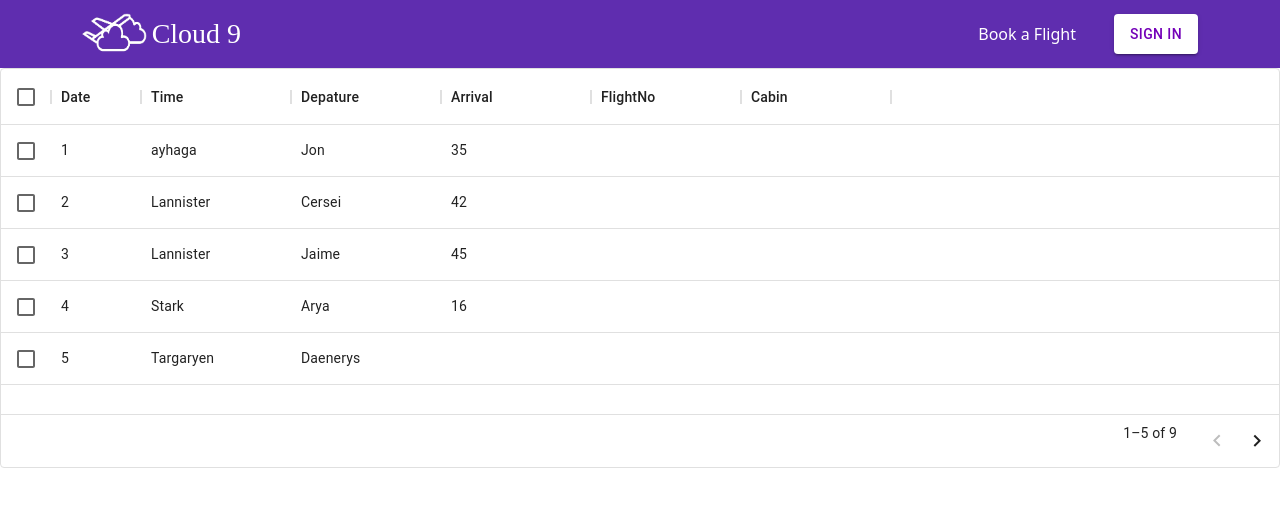
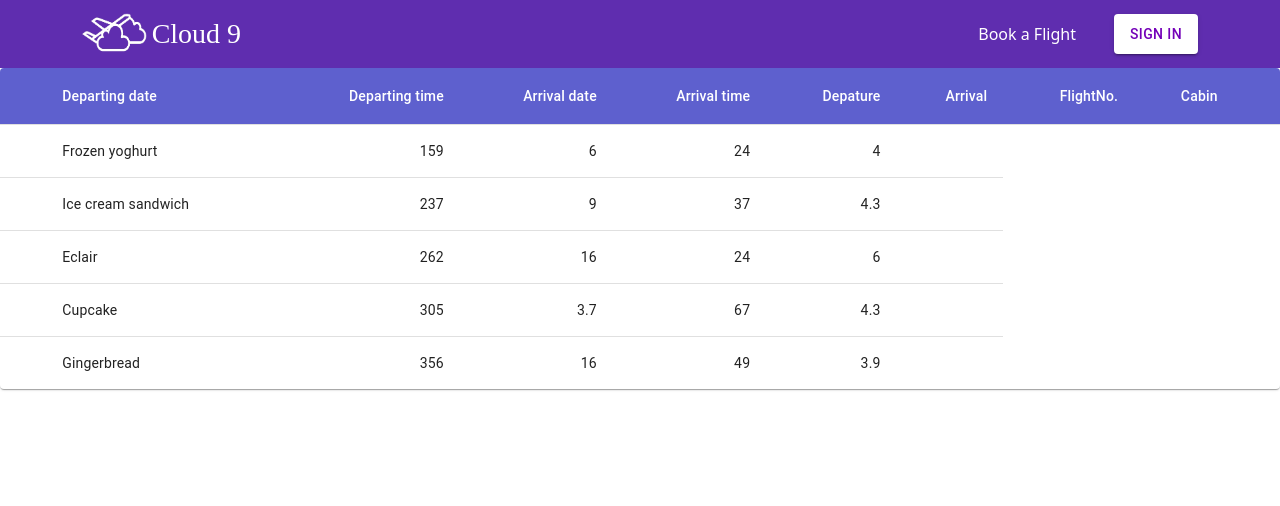
Before and after one commit to advanced-computer-lab/Scrum-Masters-, a React (Create React App) app in the folder frontend/: page /reservations in a window 1280 px wide. Shown: the top 506 px of the page. Built offline with nearby package versions, Linux system fonts and the light colour scheme; no server answers; a web font is replaced by a local one.

Commit message:
tazbeet frontend

```diff
--- a/frontend/src/App.js
+++ b/frontend/src/App.js
@@ -13,6 +13,7 @@ import Account from "./pages/user/signed/Account";
 import ViewFlightSummary from "./components/user/existing/FlightSummary";
 import Itenerary from "./pages/user/signed/viewItenirary";
 import DataGridDemo from "./components/user/existing/Reservations";
+import BasicTable from "./components/user/existing/Reservations";
 //import Reservations from "./components/user/existing/Reservations";
 //import Reservation from "../../backend/Models/Reservation";
 //import Reservation from "../../backend/Models/Reservation";
@@ -51,7 +52,7 @@ function App() {
           <Route exact path="/selectSeat" component={SelectSeat}></Route>
           <Route exact path="/account" component={Account}></Route>
           <Route exact path="/search" component={SearchingPage}></Route>
-          <Route exact path="/reservations" component={DataGridDemo}></Route>
+          <Route exact path="/reservations" component={BasicTable}></Route>
           <Route
             exact
             path="/confirmation"
--- a/frontend/src/components/user/existing/Reservations.js
+++ b/frontend/src/components/user/existing/Reservations.js
@@ -3,6 +3,110 @@ import { DataGrid } from '@mui/x-data-grid';
 import { GridCellParams } from '@mui/x-data-grid';
 import emailjs from "emailjs-com"
 import axios from "axios";
+import {
+    Button,
+    Box,
+    Collapse,
+    IconButton,
+    Table,
+    TableBody,
+    TablePagination,
+    TableCell,
+    TableContainer,
+    TableFooter,
+    TableHead,
+    TableRow,
+    Tooltip,
+    Typography,
+    tableCellClasses,
+    styled,
+    Paper,
+  } from '@mui/material';
+function createData(name, calories, fat, carbs, protein) {
+  return { name, calories, fat, carbs, protein };
+}
+
+const rows = [
+  createData('Frozen yoghurt', 159, 6.0, 24, 4.0),
+  createData('Ice cream sandwich', 237, 9.0, 37, 4.3),
+  createData('Eclair', 262, 16.0, 24, 6.0),
+  createData('Cupcake', 305, 3.7, 67, 4.3),
+  createData('Gingerbread', 356, 16.0, 49, 3.9),
+];
+
+export default function BasicTable() {
+    const [data, getData] = useState([]);
+    const ViewReservations = () => {
+        useEffect(() => {
+            axios
+              .get("http://localhost:8081/user/reservations/61aa2eb9d3eee0b9e4921105")
+              .then((res) => {
+                getData(res.data);
+                console.log(res.data);
+              })
+              .catch((err) => console.log(err));
+          },[])
+    }
+    ViewReservations();
+    const StyledTableCell = styled(TableCell)(({ theme }) => ({
+        [`&.${tableCellClasses.head}`]: {
+          backgroundColor: '#5e60ce',
+          color: theme.palette.common.white,
+        },
+      }));
+//     const ViewReservations = () => {
+//         useEffect(() => {
+//             axios
+//               .get("http://localhost:8081/user/reservations/61aa2eb9d3eee0b9e4921105")
+//               .then((res) => {
+//                 getData(res.data);
+//                 console.log(res.data);
+//               })
+//               .catch((err) => console.log(err));
+//           },[])
+//     }
+//     ViewReservations();
+  return (
+    <TableContainer component={Paper}>
+      <Table sx={{ minWidth: 650 }} aria-label="simple table">
+        <TableHead>
+          <TableRow>
+              <StyledTableCell/>
+            <StyledTableCell>Departing date</StyledTableCell>
+            <StyledTableCell align="right">Departing time</StyledTableCell>
+            <StyledTableCell align="right">Arrival date</StyledTableCell>
+            <StyledTableCell align="right">Arrival time</StyledTableCell>
+            <StyledTableCell align="right">Depature</StyledTableCell>
+            <StyledTableCell align="right">Arrival</StyledTableCell>
+            <StyledTableCell align="right">FlightNo.</StyledTableCell>
+            <StyledTableCell align="right">Cabin</StyledTableCell>
+            <StyledTableCell align="right">   </StyledTableCell>
+
+          </TableRow>
+        </TableHead>
+        <TableBody>
+          {rows.map((row) => (
+            <TableRow
+              key={row.name}
+              sx={{ '&:last-child td, &:last-child th': { border: 0 } }}
+            >
+                <TableCell></TableCell>
+              <TableCell component="th" scope="row">
+                {row.name}
+              </TableCell>
+              <TableCell align="right">{row.calories}</TableCell>
+              <TableCell align="right">{row.fat}</TableCell>
+              <TableCell align="right">{row.carbs}</TableCell>
+              <TableCell align="right">{row.protein}</TableCell>
+              <TableCell></TableCell>
+            </TableRow>
+          ))}
+        </TableBody>
+      </Table>
+    </TableContainer>
+  );
+}
+
 
 // const sendEmail = (e) => {
 //     e.preventDefault();
@@ -17,75 +121,77 @@ import axios from "axios";
 //   };
 
 
-const columns = [
-  { field: 'id', headerName: 'Date', width: 90 },
-  {
-    field: 'lastName',
-    headerName: 'Time',
-    width: 150,
-    onclick:(()=>{console.log("el enta 3ayzo")})
-  },
-  {
-    field: 'firstName',
-    headerName: 'Depature',
-    width: 150,
-  },
-  {
-    field: 'age',
-    headerName: 'Arrival',
-    width: 150,
-  },
-  {
-    field: 'FlightNo',
-    headerName: 'FlightNo',
-    width: 150,
-  },
-  {
-    field: 'Cabin',
-    headerName: 'Cabin',
-    width: 150,
-  },
+// const columns = [
+//   { field: 'id', headerName: 'Date', width: 90 },
+//   {
+//     field: 'lastName',
+//     headerName: 'Time',
+//     width: 150,
+//     onclick:(()=>{console.log("el enta 3ayzo")})
+//   },
+//   {
+//     field: 'firstName',
+//     headerName: 'Depature',
+//     width: 150,
+//   },
+//   {
+//     field: 'age',
+//     headerName: 'Arrival',
+//     width: 150,
+//   },
+//   {
+//     field: 'FlightNo',
+//     headerName: 'FlightNo',
+//     width: 150,
+//   },
+//   {
+//     field: 'Cabin',
+//     headerName: 'Cabin',
+//     width: 150,
+//   },
 
 
 
-];
+// ];
 
-const rows = [
-  { id: 1, lastName: 'ayhaga', firstName: 'Jon', age: 35 },
-  { id: 2, lastName: 'Lannister', firstName: 'Cersei', age: 42 },
-  { id: 3, lastName: 'Lannister', firstName: 'Jaime', age: 45 },
-  { id: 4, lastName: 'Stark', firstName: 'Arya', age: 16 },
-  { id: 5, lastName: 'Targaryen', firstName: 'Daenerys', age: null },
-  { id: 6, lastName: 'Melisandre', firstName: null, age: 150 },
-  { id: 7, lastName: 'Clifford', firstName: 'Ferrara', age: 44 },
-  { id: 8, lastName: 'Frances', firstName: 'Rossini', age: 36 },
-  { id: 9, lastName: 'Roxie', firstName: 'Harvey', age: 65 },
- ];
+// const rows = [
+//   { id: 1, lastName: 'ayhaga', firstName: 'Jon', age: 35 },
+//   { id: 2, lastName: 'Lannister', firstName: 'Cersei', age: 42 },
+//   { id: 3, lastName: 'Lannister', firstName: 'Jaime', age: 45 },
+//   { id: 4, lastName: 'Stark', firstName: 'Arya', age: 16 },
+//   { id: 5, lastName: 'Targaryen', firstName: 'Daenerys', age: null },
+//   { id: 6, lastName: 'Melisandre', firstName: null, age: 150 },
+//   { id: 7, lastName: 'Clifford', firstName: 'Ferrara', age: 44 },
+//   { id: 8, lastName: 'Frances', firstName: 'Rossini', age: 36 },
+//   { id: 9, lastName: 'Roxie', firstName: 'Harvey', age: 65 },
+//  ];
 //const data = axios.get("http://localhost:8081/user/reservations/618939b25ac9e1af44ded417") ;
-export default function DataGridDemo() {
-    const [data, getData] = useState([]);
-    const ViewReservations = () => {
-        useEffect(() => {
-            axios
-              .get("http://localhost:8081/user/reservations/61aa2eb9d3eee0b9e4921105")
-              .then((res) => {
-                getData(res.data);
-                console.log(res.data);
-              })
-              .catch((err) => console.log(err));
-          },[])
-    }
-    ViewReservations();
-  return (
-    <div style={{ height: 400, width: '100%' }}>
-      <DataGrid
-        rows={rows}
-        columns={columns}
-        pageSize={5}
-        rowsPerPageOptions={[5]}
-        checkboxSelection
-        disableSelectionOnClick
-      />
-    </div>
-  );
-}
+
+
+// export default function DataGridDemo() {
+//     const [data, getData] = useState([]);
+//     const ViewReservations = () => {
+//         useEffect(() => {
+//             axios
+//               .get("http://localhost:8081/user/reservations/61aa2eb9d3eee0b9e4921105")
+//               .then((res) => {
+//                 getData(res.data);
+//                 console.log(res.data);
+//               })
+//               .catch((err) => console.log(err));
+//           },[])
+//     }
+//     ViewReservations();
+//   return (
+//     <div style={{ height: 400, width: '100%' }}>
+//       <DataGrid
+//         rows={rows}
+//         columns={columns}
+//         pageSize={5}
+//         rowsPerPageOptions={[5]}
+//         checkboxSelection
+//         disableSelectionOnClick
+//       />
+//     </div>
+//   );
+// }
```
Also changed, not shown: 1 other file (tests, documents, lock files or other folders).
